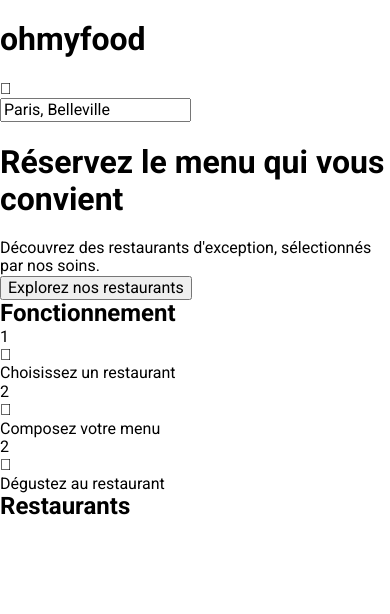
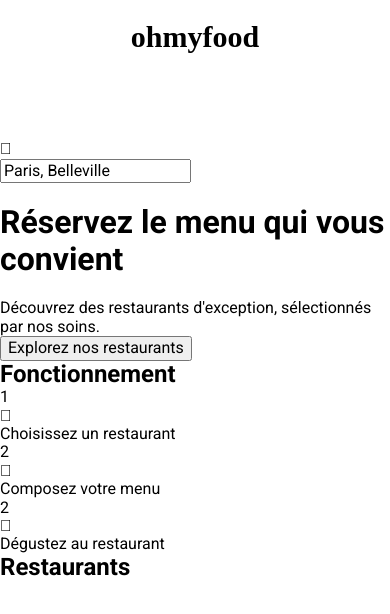
Before and after one commit to aude-lmr/Ohmyfood, a website: page index.html in a window 390 px wide. Drawn offline with Linux system fonts and the light colour scheme; a web font is replaced by a local one.

Commit message:
Correction erreur mixin mobile-first

```diff
--- a/package.json
+++ b/package.json
@@ -4,7 +4,7 @@
   "description": "",
   "main": "index.js",
   "scripts": {
-    "sass": "sass --watch ./sass/main.scss:./css/style.css --style compressed",
+    "sass": "sass --watch ./sass/main.scss:./css/style.css",
     "prefix": "postcss ./css/style.css --use autoprefixer -d ./css/prefixed/"
 },
   "author": "",
--- a/sass/base/_typography.scss
+++ b/sass/base/_typography.scss
@@ -1,11 +1,11 @@
-h1 .logo {
+h1.logo {
     font-family: Shrikhand;
     font-weight: 700;
     color: $color-logo;
     width: 100%;
     height: 100px;
-    // @include mobile-only {
-    //     text-align: center;
-    //     font-size: 30px;
-    // }
+    @include mobile-only {
+        text-align: center;
+        font-size: 30px;
+    }
 }
--- a/sass/utils/_mixins.scss
+++ b/sass/utils/_mixins.scss
@@ -1,5 +1,5 @@
-// @mixin mobile-only {
-//     @media screen and (max-width: mapget($breakpoints,mobile)) {
-//         @content;
-//     }
-// }
+@mixin mobile-only {
+    @media screen and (max-width: map-get($breakpoints,"mobile")) {
+        @content;
+    }
+}
--- a/sass/utils/_variables.scss
+++ b/sass/utils/_variables.scss
@@ -4,4 +4,4 @@
 
 $color-logo:  black;
 
-$breakpoints: (mobile: 480px,tablet: 768px);
+$breakpoints: ("mobile": "480px","tablet": "768px");
```
Also changed, not shown: css/style.css, 1 other file.
